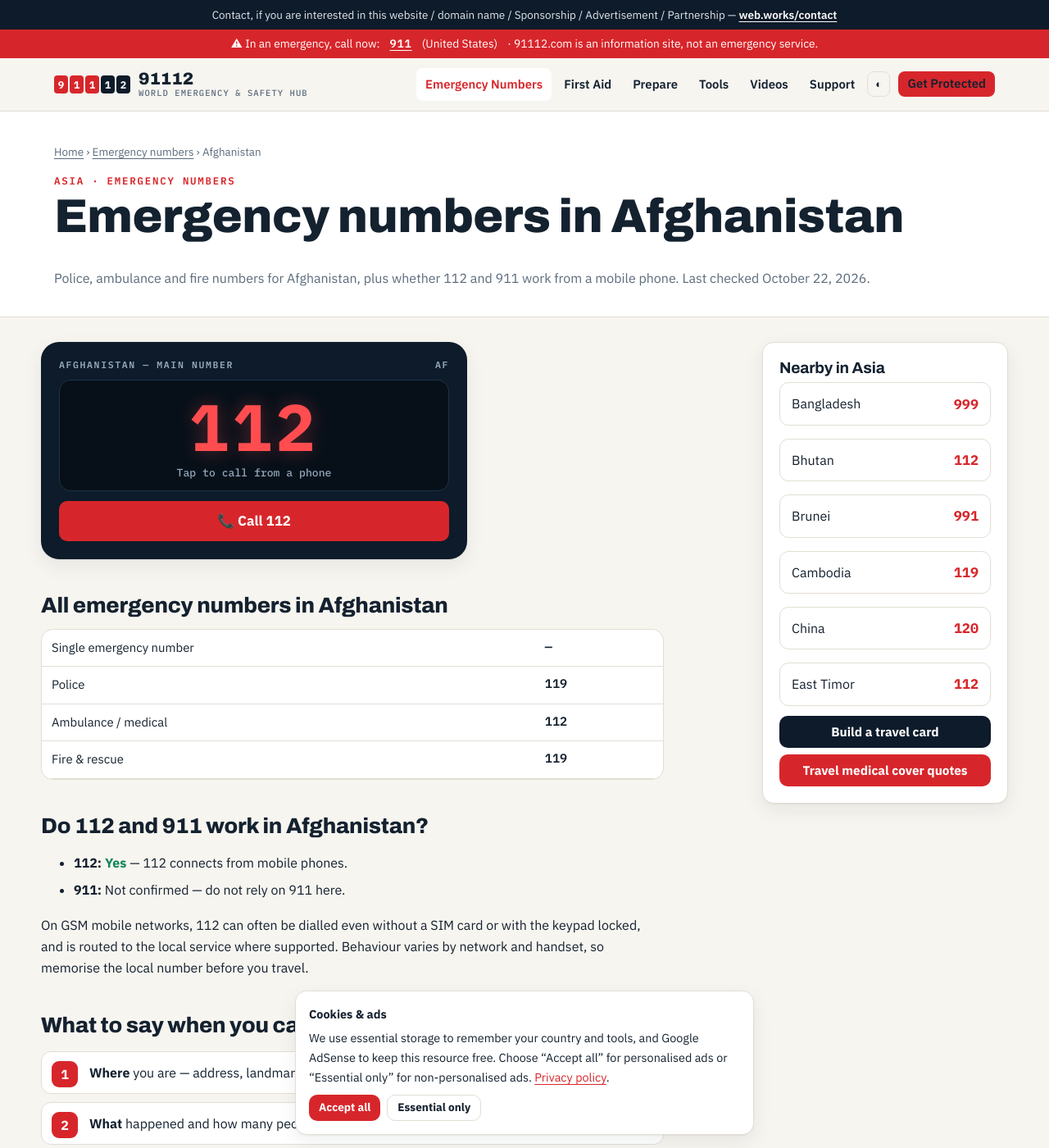
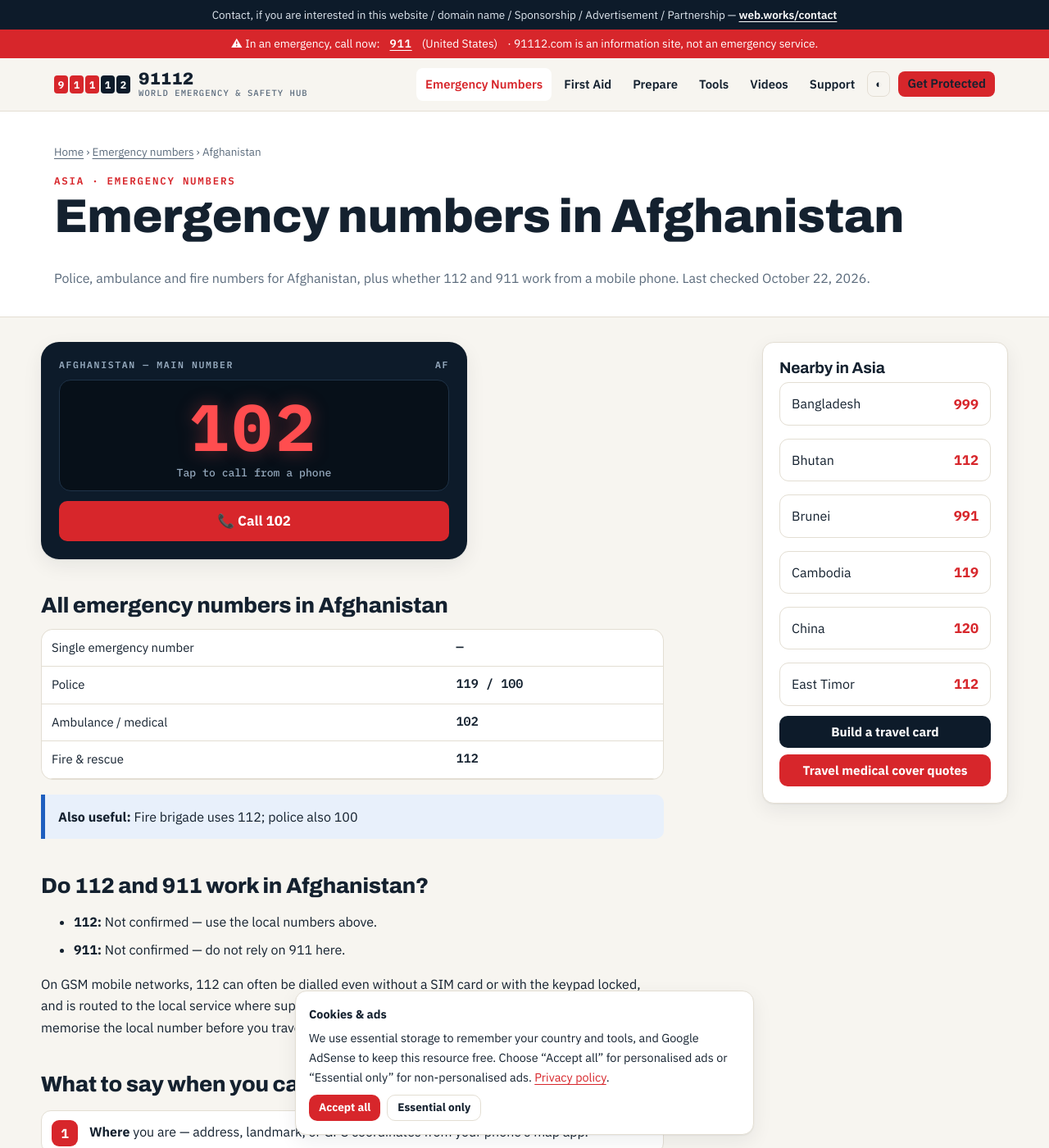
Before and after one commit to WEBWORKSA1/91112-com, a Jekyll site: the page built from numbers/afghanistan.html, in a window 1280 px wide and 1400 px high. Shown: the whole window at 82% size. Built offline with Jekyll 4.4.1, drawn with Linux system fonts in a browser that asks for light colours.

Commit message:
Correct Afghanistan, Senegal and Chad emergency numbers (Canada travel advice)

```diff
--- a/_data/countries.json
+++ b/_data/countries.json
@@ -1,5 +1,5 @@
 [
-{"c":"Afghanistan","iso":"AF","r":"Asia","g":"","p":"119","a":"112","f":"119","n":"","m112":true,"m911":false,"s":"afghanistan"},
+{"c":"Afghanistan","iso":"AF","r":"Asia","g":"","p":"119 / 100","a":"102","f":"112","n":"Fire brigade uses 112; police also 100","m112":false,"m911":false,"s":"afghanistan"},
 {"c":"Albania","iso":"AL","r":"Europe","g":"","p":"129","a":"127","f":"128","n":"Traffic police 126; 112 from mobiles","m112":true,"m911":false,"s":"albania"},
 {"c":"Algeria","iso":"DZ","r":"Africa","g":"","p":"1548","a":"14","f":"","n":"Gendarmerie 1055","m112":false,"m911":false,"s":"algeria"},
 {"c":"Andorra","iso":"AD","r":"Europe","g":"","p":"110","a":"116","f":"118","n":"112 for mountain rescue","m112":true,"m911":false,"s":"andorra"},
@@ -32,7 +32,7 @@
 {"c":"Canada","iso":"CA","r":"North America","g":"911","p":"","a":"","f":"","n":"Suicide crisis line 988; 211/311 non-emergency","m112":true,"m911":true,"s":"canada"},
 {"c":"Cape Verde","iso":"CV","r":"Africa","g":"","p":"132","a":"130","f":"131","n":"","m112":false,"m911":false,"s":"cape-verde"},
 {"c":"Central African Republic","iso":"CF","r":"Africa","g":"","p":"117","a":"1220","f":"118","n":"","m112":false,"m911":false,"s":"central-african-republic"},
-{"c":"Chad","iso":"TD","r":"Africa","g":"","p":"17","a":"2251-4242","f":"18","n":"","m112":false,"m911":false,"s":"chad"},
+{"c":"Chad","iso":"TD","r":"Africa","g":"","p":"17","a":"","f":"18","n":"Canada lists police 2020; medical +235 225 17728; fire +235 225 21211","m112":false,"m911":false,"s":"chad"},
 {"c":"Chile","iso":"CL","r":"South America","g":"","p":"133","a":"131","f":"132","n":"911 and 112 redirect to 133","m112":true,"m911":true,"s":"chile"},
 {"c":"China","iso":"CN","r":"Asia","g":"","p":"110","a":"120","f":"119","n":"Traffic accidents 122","m112":false,"m911":false,"s":"china"},
 {"c":"Colombia","iso":"CO","r":"South America","g":"123","p":"112","a":"125","f":"119","n":"Anti-kidnapping hotline 165","m112":true,"m911":false,"s":"colombia"},
@@ -150,7 +150,7 @@
 {"c":"Samoa","iso":"WS","r":"Oceania","g":"999","p":"995","a":"996","f":"994","n":"","m112":false,"m911":false,"s":"samoa"},
 {"c":"San Marino","iso":"SM","r":"Europe","g":"","p":"112 / 113","a":"118","f":"115","n":"","m112":true,"m911":false,"s":"san-marino"},
 {"c":"Saudi Arabia","iso":"SA","r":"Middle East","g":"911","p":"999","a":"997","f":"998","n":"Traffic police 993","m112":false,"m911":true,"s":"saudi-arabia"},
-{"c":"Senegal","iso":"SN","r":"Africa","g":"","p":"17","a":"","f":"","n":"","m112":false,"m911":false,"s":"senegal"},
+{"c":"Senegal","iso":"SN","r":"Africa","g":"","p":"17","a":"15","f":"18","n":"SAMU ambulance 15; fire brigade 18","m112":false,"m911":false,"s":"senegal"},
 {"c":"Serbia","iso":"RS","r":"Europe","g":"","p":"192","a":"194","f":"193","n":"112 redirects to police (192)","m112":true,"m911":false,"s":"serbia"},
 {"c":"Seychelles","iso":"SC","r":"Africa","g":"112 / 999","p":"133","a":"151","f":"","n":"","m112":true,"m911":false,"s":"seychelles"},
 {"c":"Sierra Leone","iso":"SL","r":"Africa","g":"","p":"019","a":"999","f":"","n":"","m112":false,"m911":false,"s":"sierra-leone"},
```
